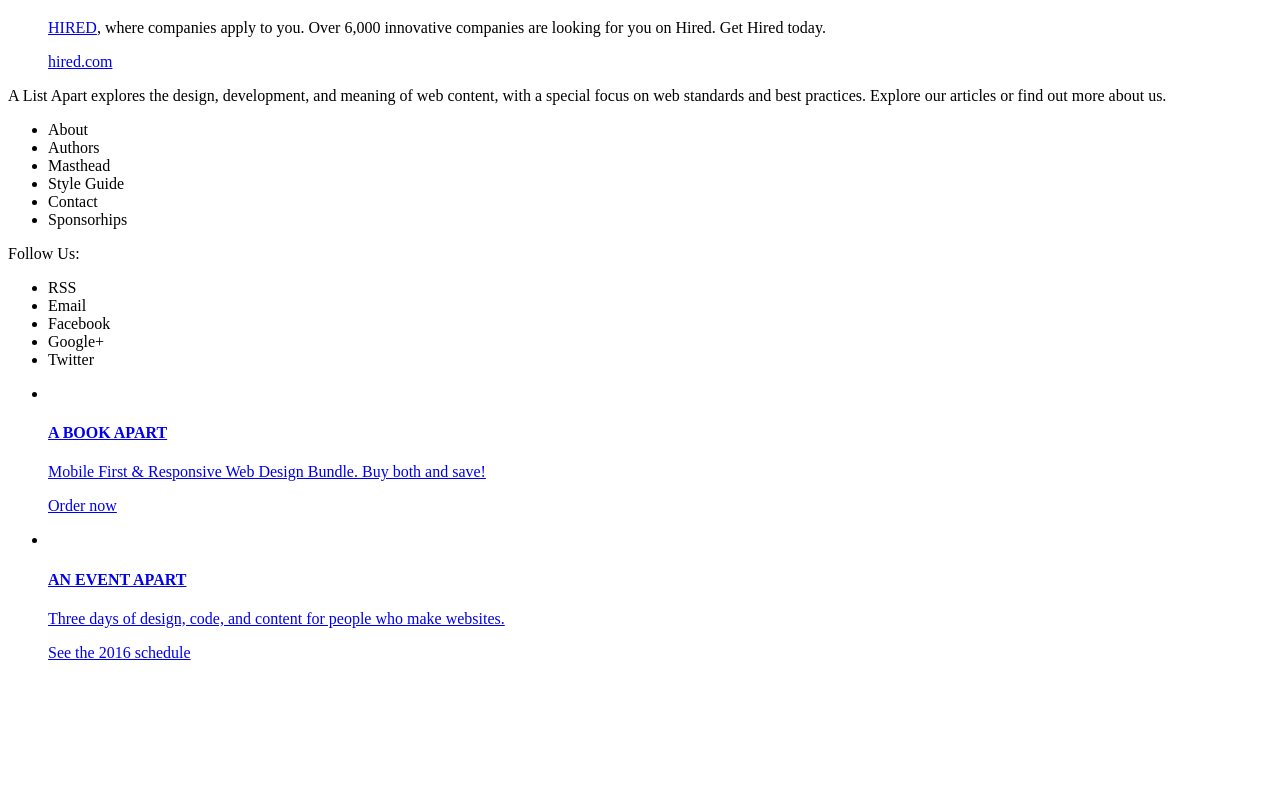
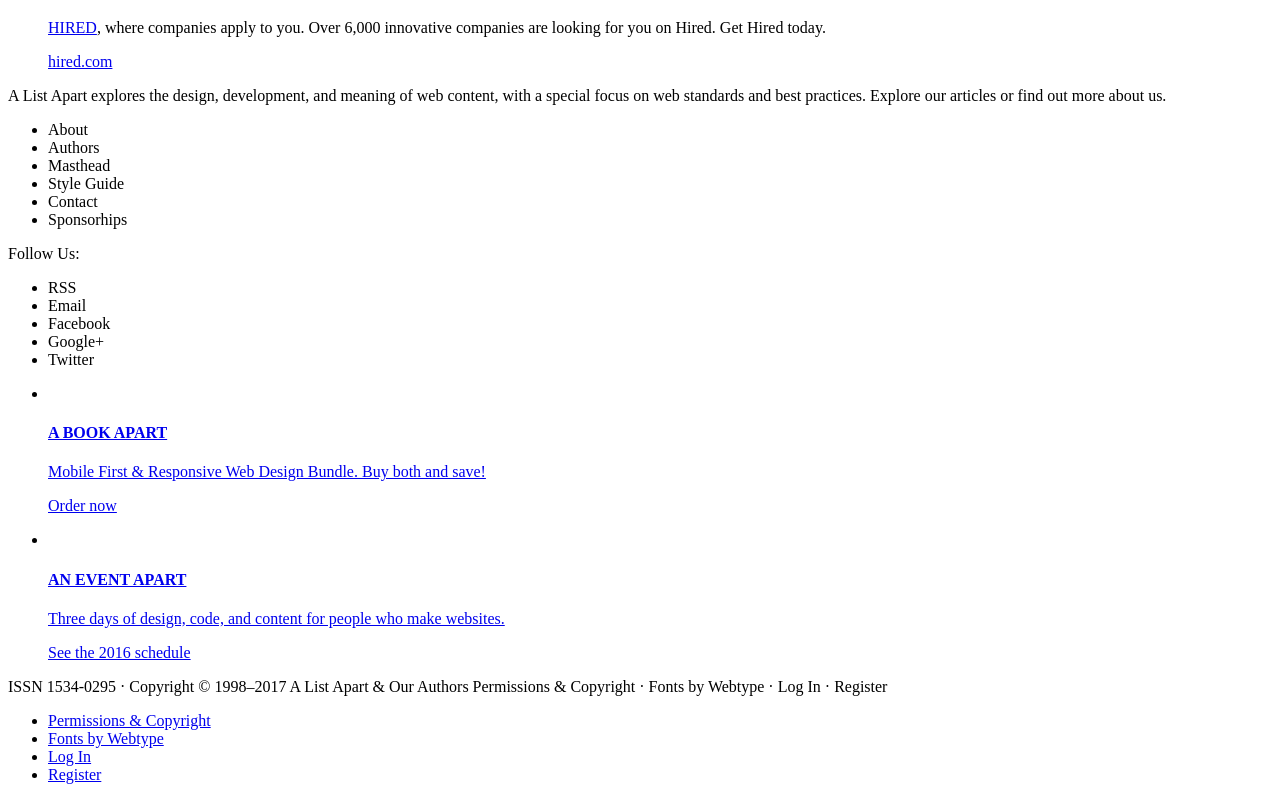
Before and after one commit to quantumduck/html-layout, a plain HTML site: page index.html in a window 1280 px wide. Shown: the part 2061-2861 px from the top of the page. Before the commit the page ends 2739 px from the top, so only its background shows below. Drawn offline with Linux system fonts and the light colour scheme.

Commit message:
added copyright

```diff
--- a/index.html
+++ b/index.html
@@ -290,5 +290,17 @@
         </li>
       </ul>
     </div>
+    <div class="copyright">
+      <p>
+        ISSN 1534-0295 · Copyright &copy; 1998–2017 A List Apart &amp; Our Authors
+        Permissions &amp; Copyright · Fonts by Webtype · Log In · Register
+      </p>
+      <ul>
+        <li><a href="1">Permissions &amp; Copyright</a></li>
+        <li><a href="2">Fonts by Webtype</a></li>
+        <li><a href="3">Log In</a></li>
+        <li><a href="7">Register</a></li>
+      </ul>
+    </div>
   </footer>
 </html>
```
